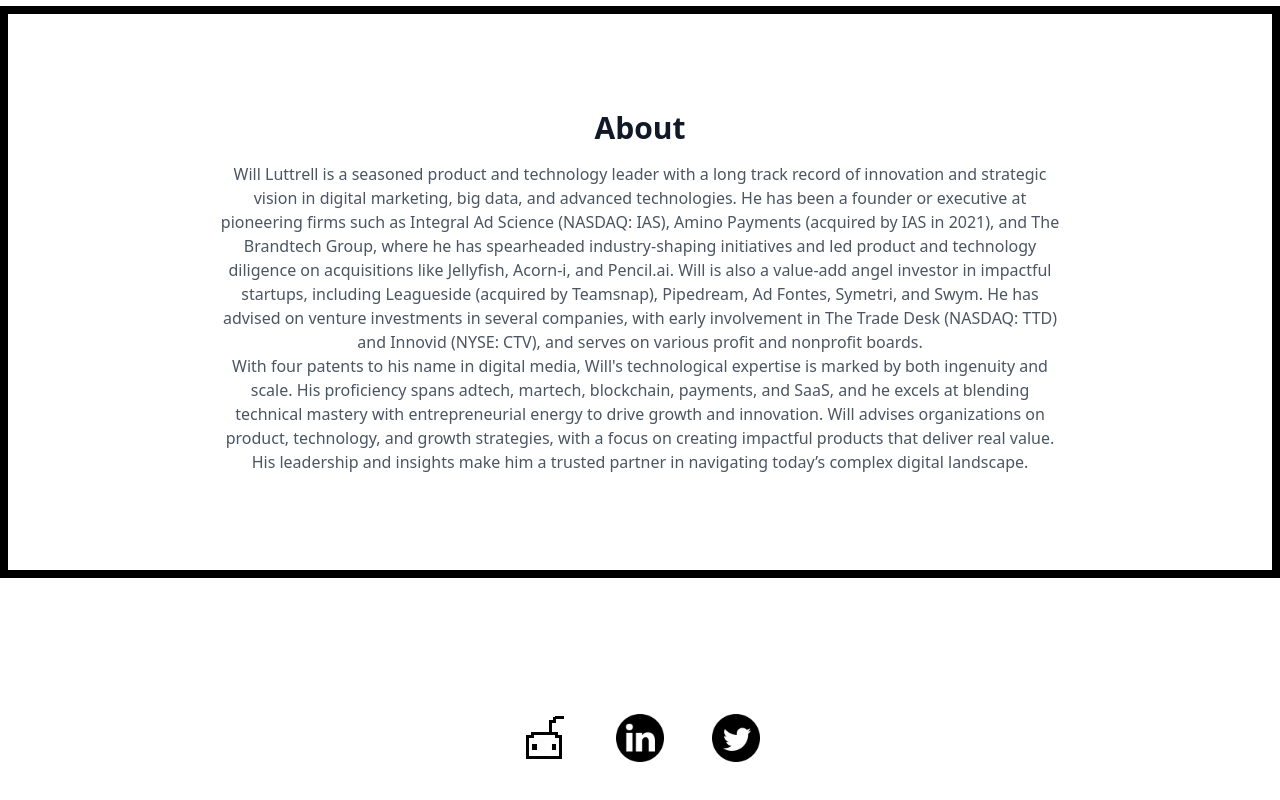
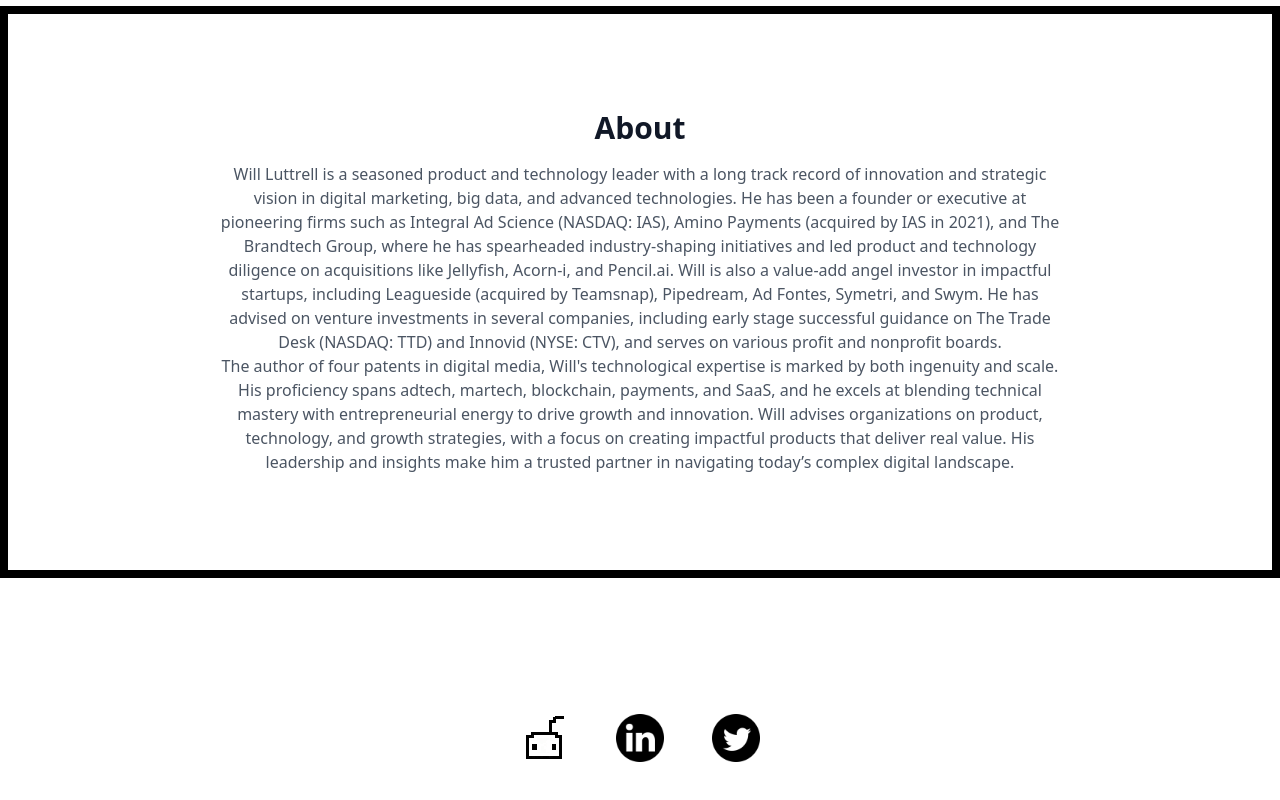
Before and after one commit to EpicLiem/cptowill, a Next.js app: page / in a window 1280 px wide. Shown: the part 846-1646 px from the top of the page. Built offline with nearby package versions, Linux system fonts and the light colour scheme.

Commit message:
Update page.tsx
better

```diff
--- a/app/page.tsx
+++ b/app/page.tsx
@@ -31,13 +31,13 @@
             <section className="flex flex-col py-24 px-10 lg:px-0 lg:container lg:mx-auto justify-center border-8 border-black my-10">
                 <h2 className="flex text-3xl mb-4 font-bold justify-center">About</h2>
                 <p className="flex text-gray-600 w-2/3 justify-center text-center mx-auto">
-                    {`Will Luttrell is a seasoned product and technology leader with a long track record of innovation and strategic vision in digital marketing, big data, and advanced technologies. He has been a founder or executive at pioneering firms such as Integral Ad Science (NASDAQ: IAS), Amino Payments (acquired by IAS in 2021), and The Brandtech Group, where he has spearheaded industry-shaping initiatives and led product and technology diligence on acquisitions like Jellyfish, Acorn-i, and Pencil.ai. Will is also a value-add angel investor in impactful startups, including Leagueside (acquired by Teamsnap), Pipedream, Ad Fontes, Symetri, and Swym. He has advised on venture investments in several companies, with early involvement in The Trade Desk (NASDAQ: TTD) and Innovid (NYSE: CTV), and serves on various profit and nonprofit boards.`}
+                    {`Will Luttrell is a seasoned product and technology leader with a long track record of innovation and strategic vision in digital marketing, big data, and advanced technologies. He has been a founder or executive at pioneering firms such as Integral Ad Science (NASDAQ: IAS), Amino Payments (acquired by IAS in 2021), and The Brandtech Group, where he has spearheaded industry-shaping initiatives and led product and technology diligence on acquisitions like Jellyfish, Acorn-i, and Pencil.ai. Will is also a value-add angel investor in impactful startups, including Leagueside (acquired by Teamsnap), Pipedream, Ad Fontes, Symetri, and Swym. He has advised on venture investments in several companies, including early stage successful guidance on The Trade Desk (NASDAQ: TTD) and Innovid (NYSE: CTV), and serves on various profit and nonprofit boards.`}
                 </p>
                 <p className="flex text-gray-600 w-2/3 justify-center text-center mx-auto">
                     {''}
                 </p>
                 <p className="flex text-gray-600 w-2/3 justify-center text-center mx-auto">
-                    {`With four patents to his name in digital media, Will's technological expertise is marked by both ingenuity and scale. His proficiency spans adtech, martech, blockchain, payments, and SaaS, and he excels at blending technical mastery with entrepreneurial energy to drive growth and innovation. Will advises organizations on product, technology, and growth strategies, with a focus on creating impactful products that deliver real value. His leadership and insights make him a trusted partner in navigating today’s complex digital landscape.`}
+                    {`The author of four patents in digital media, Will's technological expertise is marked by both ingenuity and scale. His proficiency spans adtech, martech, blockchain, payments, and SaaS, and he excels at blending technical mastery with entrepreneurial energy to drive growth and innovation. Will advises organizations on product, technology, and growth strategies, with a focus on creating impactful products that deliver real value. His leadership and insights make him a trusted partner in navigating today’s complex digital landscape.`}
                 </p>
             </section>
 
```
